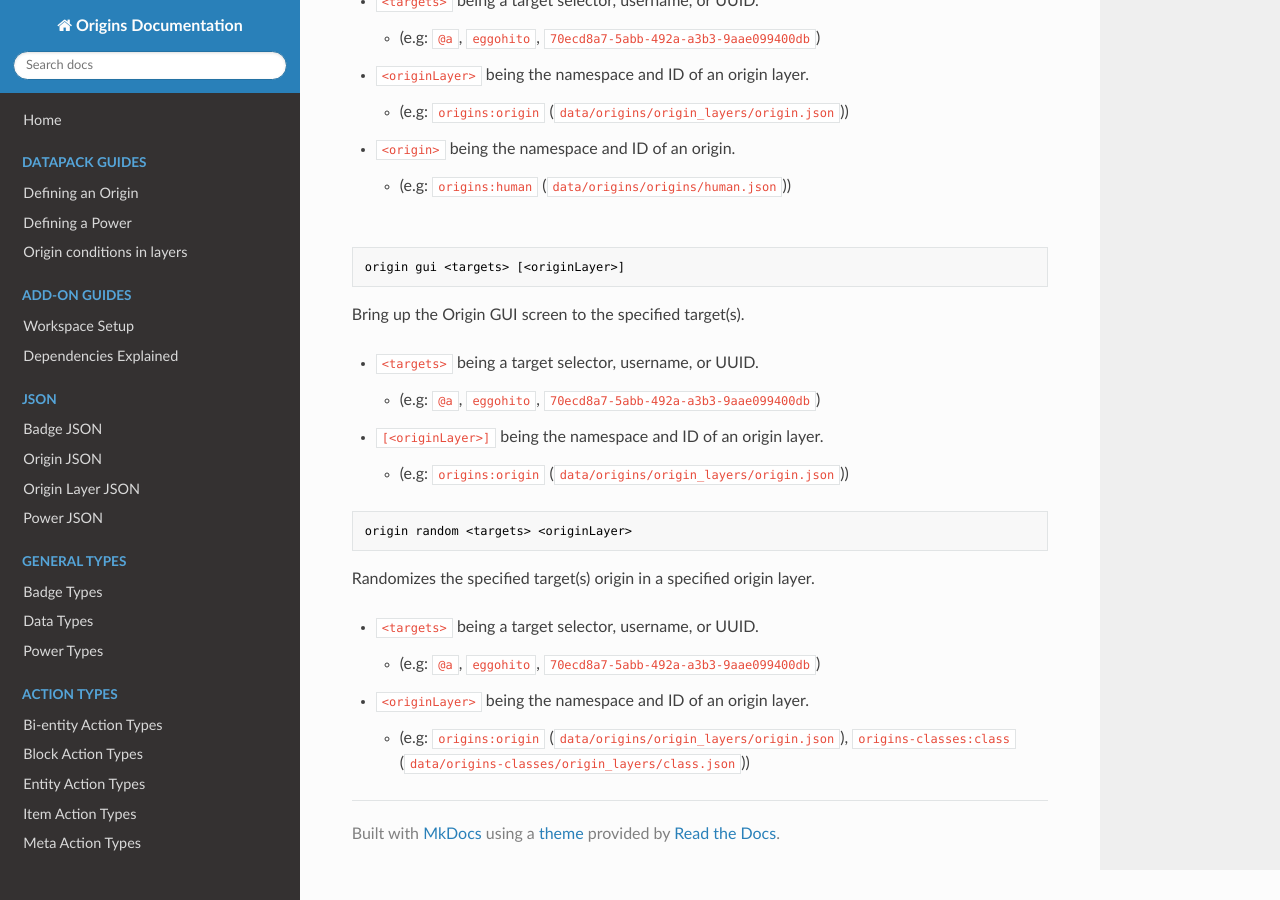
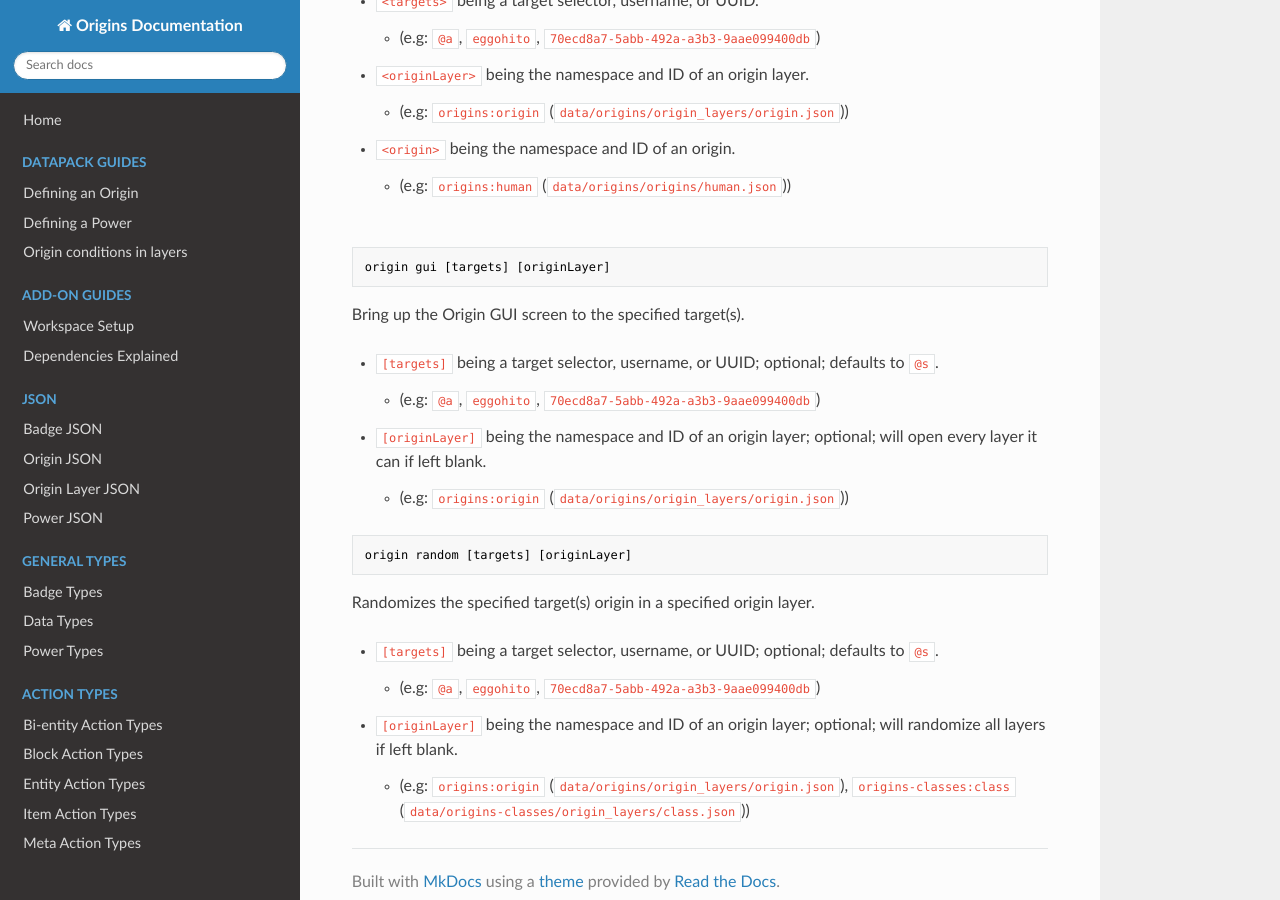
Before and after one commit to apace100/origins-docs, an MkDocs documentation site: the page built from docs/misc/commands/origin.md, in a window 1280 px wide and 900 px high, scrolled down 1336 px. Built offline with MkDocs 1.6.1, drawn with Linux system fonts in a browser that asks for light colours; nearby versions of some CDN libraries.

Commit message:
Update `origin.md` (Commands) - Specified that the `targets` and `originLayer` arguments on both the `gui` and `random` subcommands are optional - Changed how optional arguments look (`[arg]` instead of `[<arg>]`) - Specified default values for `targets` and `originLayer` on `gui` and `random` subcommands.

````diff
--- a/docs/misc/commands/origin.md
+++ b/docs/misc/commands/origin.md
@@ -66,23 +66,23 @@ Set the specified target(s) origin in a specified origin layer.
 <br>
 
 ```mcfunction
-origin gui <targets> [<originLayer>]
+origin gui [targets] [originLayer]
 ```
 Bring up the Origin GUI screen to the specified target(s).
 <br>
 
-* `<targets>` being a target selector, username, or UUID.
+* `[targets]` being a target selector, username, or UUID; optional; defaults to `@s`.
     * (e.g: `@a`, `eggohito`, `70ecd8a7-5abb-492a-a3b3-9aae099400db`)
-* `[<originLayer>]` being the namespace and ID of an origin layer.
+* `[originLayer]` being the namespace and ID of an origin layer; optional; will open every layer it can if left blank.
     * (e.g: `origins:origin` (`data/origins/origin_layers/origin.json`))
 
 ```mcfunction
-origin random <targets> <originLayer>
+origin random [targets] [originLayer]
 ```
 Randomizes the specified target(s) origin in a specified origin layer.
 <br>
 
-* `<targets>` being a target selector, username, or UUID.
+* `[targets]` being a target selector, username, or UUID; optional; defaults to `@s`.
     * (e.g: `@a`, `eggohito`, `70ecd8a7-5abb-492a-a3b3-9aae099400db`)
-* `<originLayer>` being the namespace and ID of an origin layer.
+* `[originLayer]` being the namespace and ID of an origin layer; optional; will randomize all layers if left blank.
     * (e.g: `origins:origin` (`data/origins/origin_layers/origin.json`), `origins-classes:class` (`data/origins-classes/origin_layers/class.json`))
````
